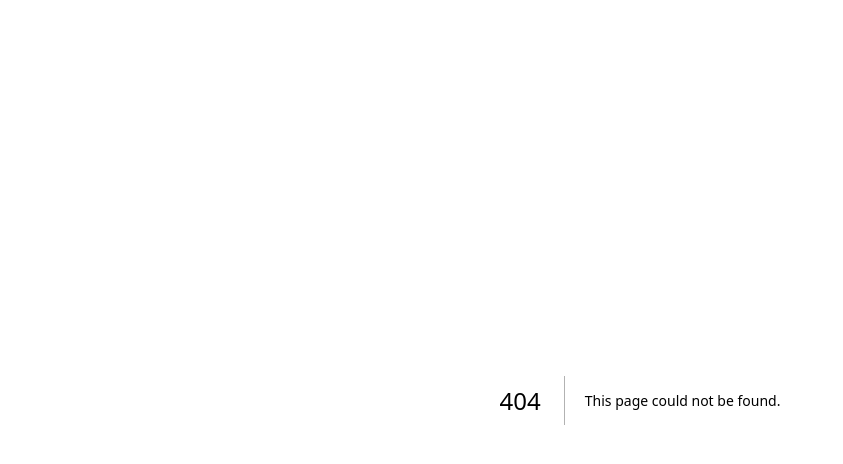
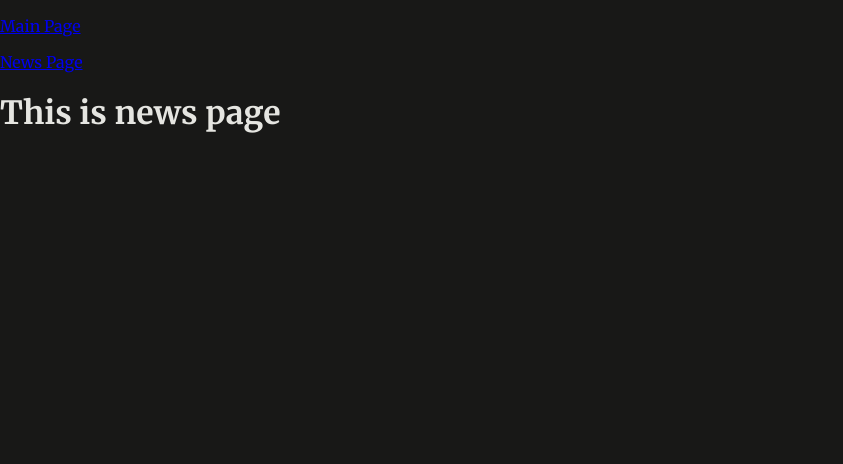
Before and after one commit to ainmutaqorrobin/nextRouting, a Next.js app: page /news in a window 1280 px wide. Before the commit this address had no page. Shown: the top 464 px of the page, without its empty margins (0-843 px from the left). Built offline with nearby package versions, Linux system fonts and the light colour scheme.

Commit message:
added MainHeader component and news page

```diff
--- a/app/layout.js
+++ b/app/layout.js
@@ -1,14 +1,16 @@
-import './globals.css';
+import MainHeader from "@/components/MainHeader/MainHeader";
+import "./globals.css";
 
 export const metadata = {
-  title: 'Next.js Page Routing & Rendering',
-  description: 'Learn how to route to different pages.',
-}
+  title: "Next.js Page Routing & Rendering",
+  description: "Learn how to route to different pages.",
+};
 
 export default function RootLayout({ children }) {
- return (
+  return (
     <html lang="en">
+      <MainHeader />
       <body>{children}</body>
     </html>
-  )
+  );
 }
--- /dev/null
+++ b/app/news/[slugId]/page.js
@@ -0,0 +1,3 @@
+export default function NewPageDetails({ params }) {
+  return <h1>This is new page details of id {params.slugId}</h1>;
+}
--- /dev/null
+++ b/app/news/page.js
@@ -0,0 +1,3 @@
+export default function NewsPage() {
+  return <h1>This is news page</h1>;
+}
--- /dev/null
+++ b/components/MainHeader/MainHeader.js
@@ -0,0 +1,16 @@
+import Link from "next/link";
+
+export default function MainHeader() {
+  return (
+    <>
+      <ul>
+        <p>
+          <Link href="/">Main Page</Link>
+        </p>
+        <p>
+          <Link href="/news">News Page</Link>
+        </p>
+      </ul>
+    </>
+  );
+}
```
Also changed, not shown: app/page.js (+5 -3 lines).
